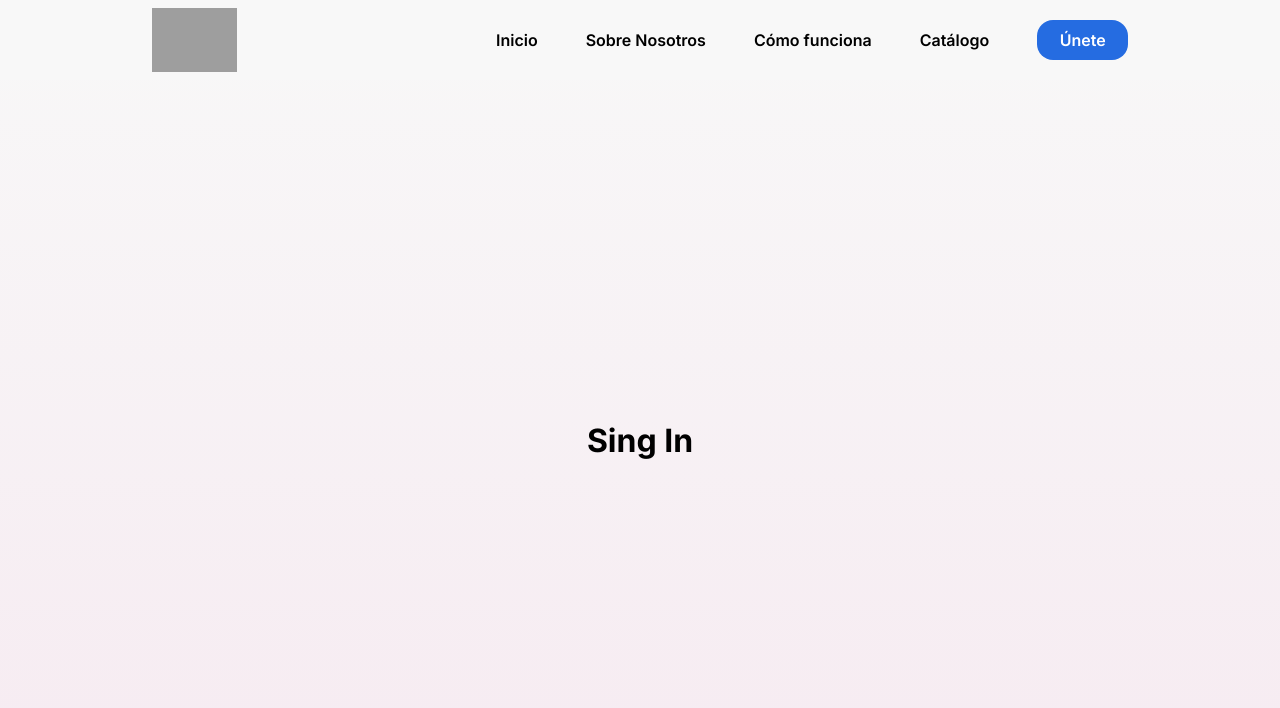
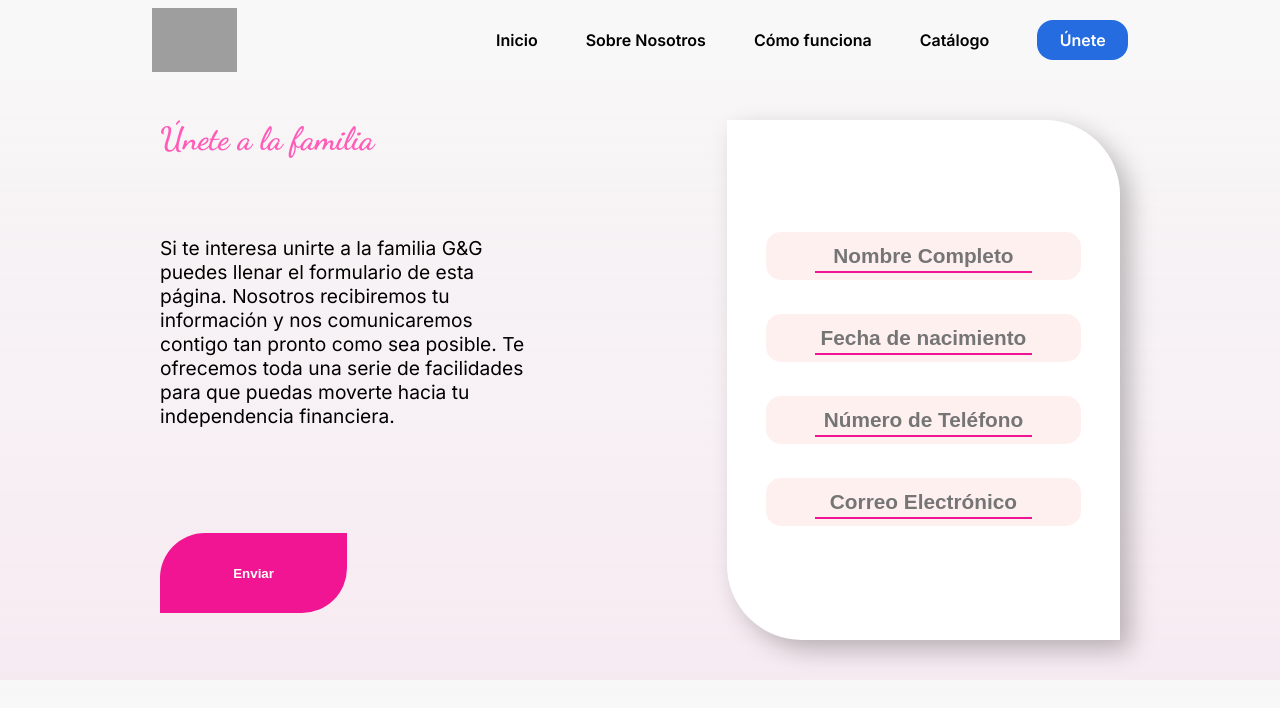
Before and after one commit to Black-And-White-Solutions/victoria-gg, a React (Create React App) app: page /singIn in a window 1280 px wide. Shown: the top 708 px of the page. Built offline with nearby package versions, Linux system fonts and the light colour scheme; grey boxes are pictures that could not be loaded.

Commit message:
Completed form component render

```diff
--- a/package.json
+++ b/package.json
@@ -24,6 +24,7 @@
     "react-router-dom": "^5.2.0",
     "react-scripts": "4.0.3",
     "styled-components": "^5.3.0",
+    "styled-css-grid-v5": "^0.0.0-development",
     "stylelint": "^13.13.1",
     "stylelint-config-idiomatic-order": "^8.1.0",
     "stylelint-config-prettier": "^8.0.2",
--- a/src/components/BasicComponent.tsx
+++ b/src/components/BasicComponent.tsx
@@ -59,7 +59,7 @@ const Component = styled.div<InvertedConditionProps>`
   }
 `;
 
-const Title = styled.h1<InvertedConditionProps>`
+const TitleArea = styled.h1<InvertedConditionProps>`
   color: #ff5cb9;
   font-family: 'Dancing Script', cursive;
   font-style: normal;
@@ -74,10 +74,9 @@ const Title = styled.h1<InvertedConditionProps>`
     `}
 `;
 
-const Description = styled.p<InvertedConditionProps>`
+const DescriptionArea = styled.p<InvertedConditionProps>`
   display: box;
   overflow: hidden;
-  box-orient: vertical;
   font-size: 1.2em;
   font-weight: 400;
   grid-area: description;
@@ -85,7 +84,7 @@ const Description = styled.p<InvertedConditionProps>`
   text-align: ${props => ( !props.isInverted ? 'left' : 'right')};
 `;
 
-const Button = styled.div<InvertedConditionProps>`
+const ButtonArea = styled.div<InvertedConditionProps>`
   display: flex;
   width: 100%;
   align-items: center;
@@ -97,7 +96,7 @@ const Button = styled.div<InvertedConditionProps>`
   }
 `;
 
-const Content = styled.div<InvertedConditionProps>`
+const ContentArea = styled.div<InvertedConditionProps>`
   display: flex;
   align-items: center;
   justify-content: ${props => ( !props.isInverted ? 'flex-end' : 'flex-start')};
@@ -108,24 +107,7 @@ const Content = styled.div<InvertedConditionProps>`
   }
 `;
 
-const BasicComponent: VoidFunctionComponent<ComponentProps> = ({
-  buttonChildren,
-  children,
-  description,
-  inverted,
-  title,
-}) => {
-  return (
-    <Component isInverted={inverted}>
-      <Title isInverted={inverted}>{title}</Title>
-      <Description isInverted={inverted}>{description}</Description>
-      <Button isInverted={inverted}>{buttonChildren}</Button>
-      <Content isInverted={inverted}>{children}</Content>
-    </Component>
-  );
-};
-
-export const ButtonLink = styled(Link)<InvertedConditionProps>`
+const baseButtonStyles = css<InvertedConditionProps>`
   display: flex;
   width: 50%;
   height: 5rem;
@@ -147,11 +129,36 @@ export const ButtonLink = styled(Link)<InvertedConditionProps>`
   }
 `;
 
+export const ButtonHTML = styled.button`
+  ${baseButtonStyles}
+`;
+
+export const ButtonLink = styled(Link)`
+  ${baseButtonStyles}
+`;
+
 export const Image = styled.img<InvertedConditionProps>`
   width: 100%;
   height: fit-content;
   border-radius: ${props => ( !props.isInverted ? '75px 0px' : '0px 75px')};
 `;
+
+const BasicComponent: VoidFunctionComponent<ComponentProps> = ({
+  buttonChildren,
+  children,
+  description,
+  inverted,
+  title,
+}) => {
+  return (
+    <Component isInverted={inverted}>
+      <TitleArea isInverted={inverted}>{title}</TitleArea>
+      <DescriptionArea isInverted={inverted}>{description}</DescriptionArea>
+      <ButtonArea isInverted={inverted}>{buttonChildren}</ButtonArea>
+      <ContentArea isInverted={inverted}>{children}</ContentArea>
+    </Component>
+  );
+};
 
 BasicComponent.defaultProps = {
   description: 'Description',
--- a/src/components/Carousel/Carousel.tsx
+++ b/src/components/Carousel/Carousel.tsx
@@ -31,7 +31,7 @@ const Carousel: VoidFunctionComponent = () => {
       </Slide>,
     );
     thumbnailsArray.push(
-      <ThumbnailSlide>
+      <ThumbnailSlide className={index === 1 ? 'active' : ''}>
         <ThumbnailInfo>
           <ThumbnailTitle>Title</ThumbnailTitle>
           <ThumbnailDescription>{item.description}</ThumbnailDescription>
--- a/src/components/Carousel/CarouselComponents.tsx
+++ b/src/components/Carousel/CarouselComponents.tsx
@@ -9,7 +9,6 @@ export const CarouselProvider = styled(Carousel)`
 
 export const CarouselWrapper = styled.div`
   display: grid;
-  overflow: hidden;
   gap: 1rem;
   grid-template-areas: 'carousel thumbnails';
   grid-template-columns: 648px 1fr;
@@ -31,7 +30,6 @@ export const Thumbnail = styled.img`
 export const ThumbnailDescription = styled.div`
   display: box;
   overflow: hidden;
-  box-orient: vertical;
   font-size: 0.9rem;
   -webkit-line-clamp: 3;
 `;
@@ -45,9 +43,10 @@ export const ThumbnailInfo = styled.div`
 `;
 
 export const ThumbnailsProvider = styled.div`
-  display: grid;
+  display: flex;
   width: 360px;
   height: 100%;
+  flex-direction: column;
   gap: 0.5rem;
   grid-area: thumbnails;
   grid-auto-flow: row;
@@ -63,7 +62,21 @@ export const ThumbnailSlide = styled.div`
   color: #fff;
 
   &.active {
+    height: 110px;
     background: #eb9eca;
+    box-shadow: 2px 5px 5px rgba(0, 0, 0, 0.25);
+
+    &:before {
+      position: relative;
+      left: -50px;
+      width: 0;
+      height: 0;
+      border-top: 55px solid transparent;
+      border-right: 50px solid #eb9eca;
+      border-bottom: 55px solid transparent;
+      margin-right: -60px;
+      content: '';
+    }
   }
 `;
 
--- /dev/null
+++ b/src/components/Form/Form.tsx
@@ -0,0 +1,48 @@
+import React, { VoidFunctionComponent } from 'react';
+import {
+  FormCard,
+  FormInput,
+  FormInputLine,
+  FormInputWrapper,
+} from './FormComponents';
+
+const Form: VoidFunctionComponent = () => {
+  return (
+    <FormCard>
+      <FormInputWrapper>
+        <FormInput
+          name={'name'}
+          placeholder={'Nombre Completo'}
+          type={'text'}
+        />
+        <FormInputLine />
+      </FormInputWrapper>
+      <FormInputWrapper>
+        <FormInput
+          name={'birthdate'}
+          placeholder={'Fecha de nacimiento'}
+          type={'text'}
+        />
+        <FormInputLine />
+      </FormInputWrapper>
+      <FormInputWrapper>
+        <FormInput
+          name={'phone'}
+          placeholder={'Número de Teléfono'}
+          type={'phone'}
+        />
+        <FormInputLine />
+      </FormInputWrapper>
+      <FormInputWrapper>
+        <FormInput
+          name={'mail'}
+          placeholder={'Correo Electrónico'}
+          type={'email'}
+        />
+        <FormInputLine />
+      </FormInputWrapper>
+    </FormCard>
+  );
+};
+
+export default Form;
--- /dev/null
+++ b/src/components/Form/FormComponents.tsx
@@ -0,0 +1,50 @@
+import styled from 'styled-components';
+// import { size } from '../../assets/mediaSizes';
+
+// const { desktopS, tablet, mobileL } = size;
+
+export const FormCard = styled.div`
+  display: flex;
+  width: 70%;
+  height: 520px;
+  flex-direction: column;
+  align-items: center;
+  justify-content: center;
+  background: #ffffff;
+  border-radius: 0px 75px;
+  box-shadow: 10px 10px 25px rgba(0, 0, 0, 0.25);
+`;
+
+export const FormInput = styled.input`
+  width: 80%;
+  height: 3rem;
+  padding: 0 2rem;
+  border: none;
+  margin: 1rem 0;
+  background: #fff0f0;
+  border-radius: 15px;
+  color: #575155;
+  font-size: 1.3em;
+  font-weight: 600;
+  text-align: center;
+
+  &:focus {
+    outline: none;
+  }
+`;
+
+export const FormInputLine = styled.div`
+  position: relative;
+  top: -30%;
+  width: 55%;
+  height: 0;
+  border: 1px solid #f11593;
+`;
+
+export const FormInputWrapper = styled.div`
+  display: flex;
+  width: 100%;
+  flex-direction: column;
+  align-items: center;
+  justify-content: center;
+`;
--- a/src/pages/Home.tsx
+++ b/src/pages/Home.tsx
@@ -4,7 +4,7 @@ import Container from '../components/Container';
 
 const Home: VoidFunctionComponent = () => {
   return (
-    <Container display={'flex'}>
+    <Container>
       <Carousel />
     </Container>
   );
--- a/src/pages/SingIn.tsx
+++ b/src/pages/SingIn.tsx
@@ -1,17 +1,27 @@
 import React, { VoidFunctionComponent } from 'react';
 import styled from 'styled-components';
+import BasicComponent, { ButtonHTML } from '../components/BasicComponent';
+import Container from '../components/Container';
+import Form from '../components/Form/Form';
 
-const Text = styled.div`
-  display: flex;
+const SingInContainer = styled(Container)`
   height: calc(100vh - 5rem);
-  align-items: center;
-  justify-content: center;
-  font-size: 2rem;
-  font-weight: 700;
 `;
 
 const SingIn: VoidFunctionComponent = () => {
-  return <Text>Sing In</Text>;
+  return (
+    <SingInContainer>
+      <BasicComponent
+        buttonChildren={<ButtonHTML>Enviar</ButtonHTML>}
+        description={
+          'Si te interesa unirte a la familia G&G puedes llenar el formulario de esta página. Nosotros recibiremos tu información y nos comunicaremos contigo tan pronto como sea posible. Te ofrecemos toda una serie de facilidades para que puedas moverte hacia tu independencia financiera.'
+        }
+        title={'Únete a la familia'}
+      >
+        <Form />
+      </BasicComponent>
+    </SingInContainer>
+  );
 };
 
 export default SingIn;
```
Also changed, not shown: tsconfig.json (+3 -8 lines), 1 other file (tests, documents, lock files or other folders).
